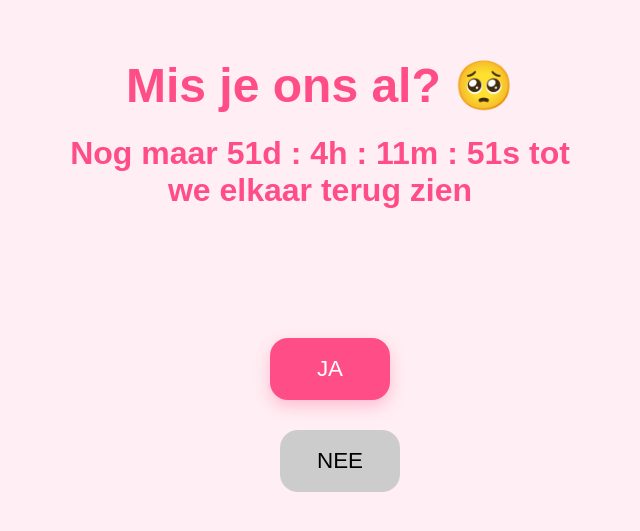
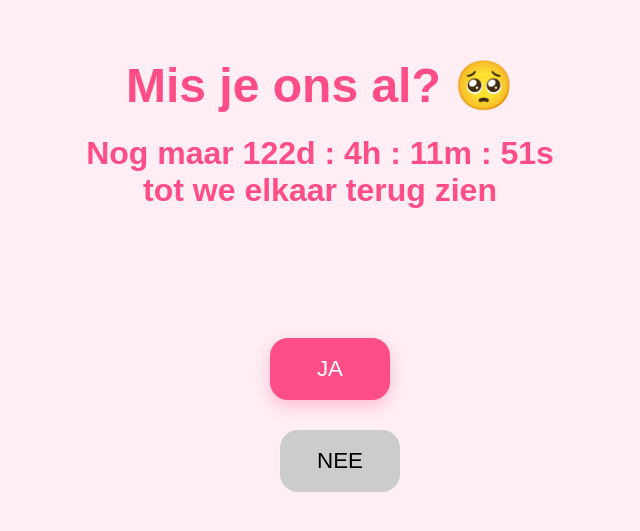
Before and after one commit to FlorisVanRooy/afscheid-site, a plain HTML site: page index.html in a window 1280 px wide. Shown: the part 137-668 px from the top of the page, without its empty margins (320-960 px from the left). Drawn offline with Linux system fonts and the light colour scheme.

Commit message:
updated date

```diff
--- a/index.html
+++ b/index.html
@@ -193,7 +193,7 @@
   const countdownElement = document.getElementById("countdown");
 
   // Set target date (May 9th - adjust year if needed)
-  const targetDate = new Date("May 9, 2026 00:00:00").getTime();
+  const targetDate = new Date("July 19, 2026 00:00:00").getTime();
 
   function updateCountdown() {
     const now = new Date().getTime();
@@ -220,6 +220,6 @@
   setInterval(updateCountdown, 1000);
   updateCountdown();
 </script>
-
+<audio id="stargazing" src="stargazing.mp3" preload="auto"></audio>
 </body>
 </html>
```
